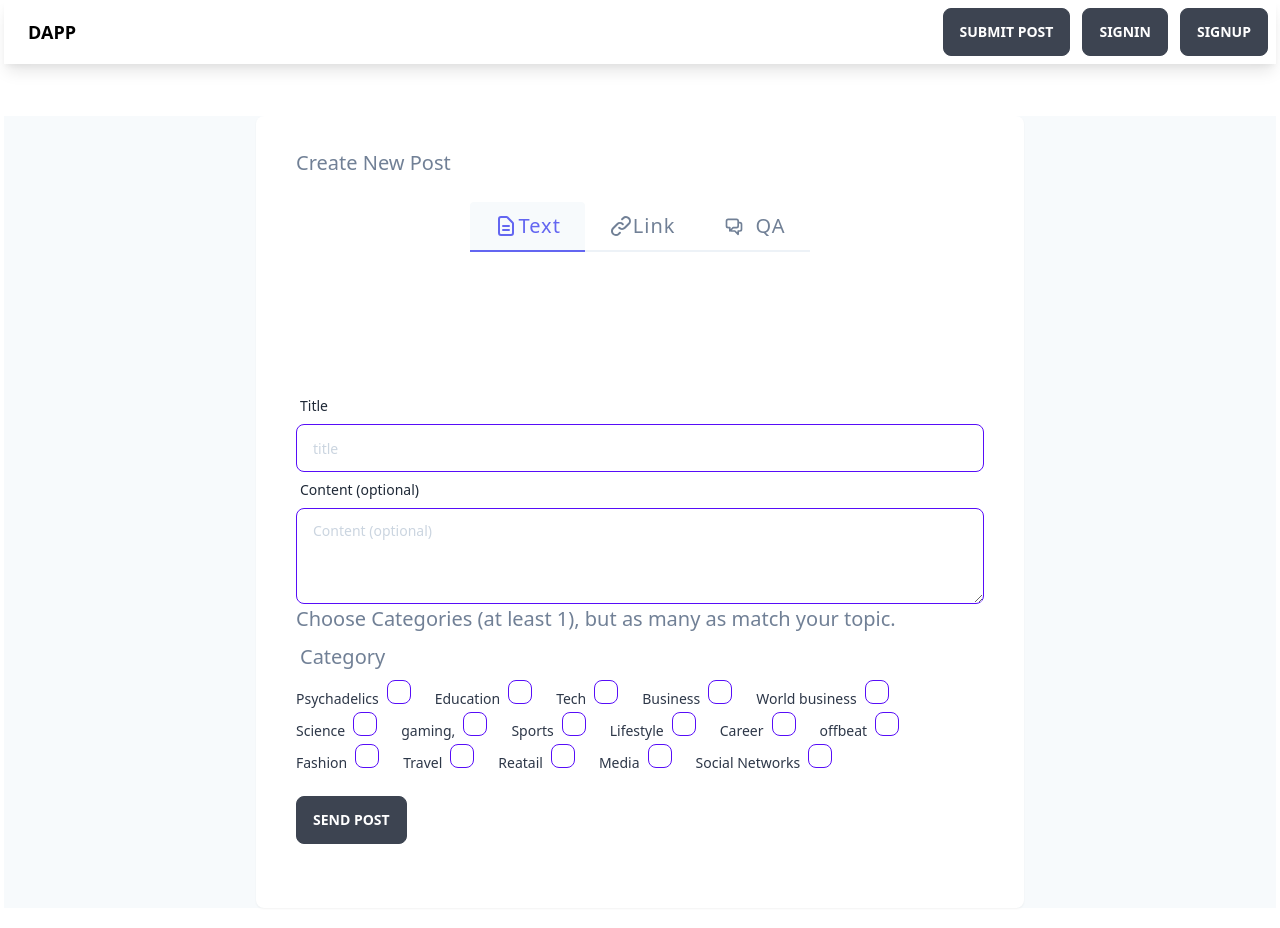
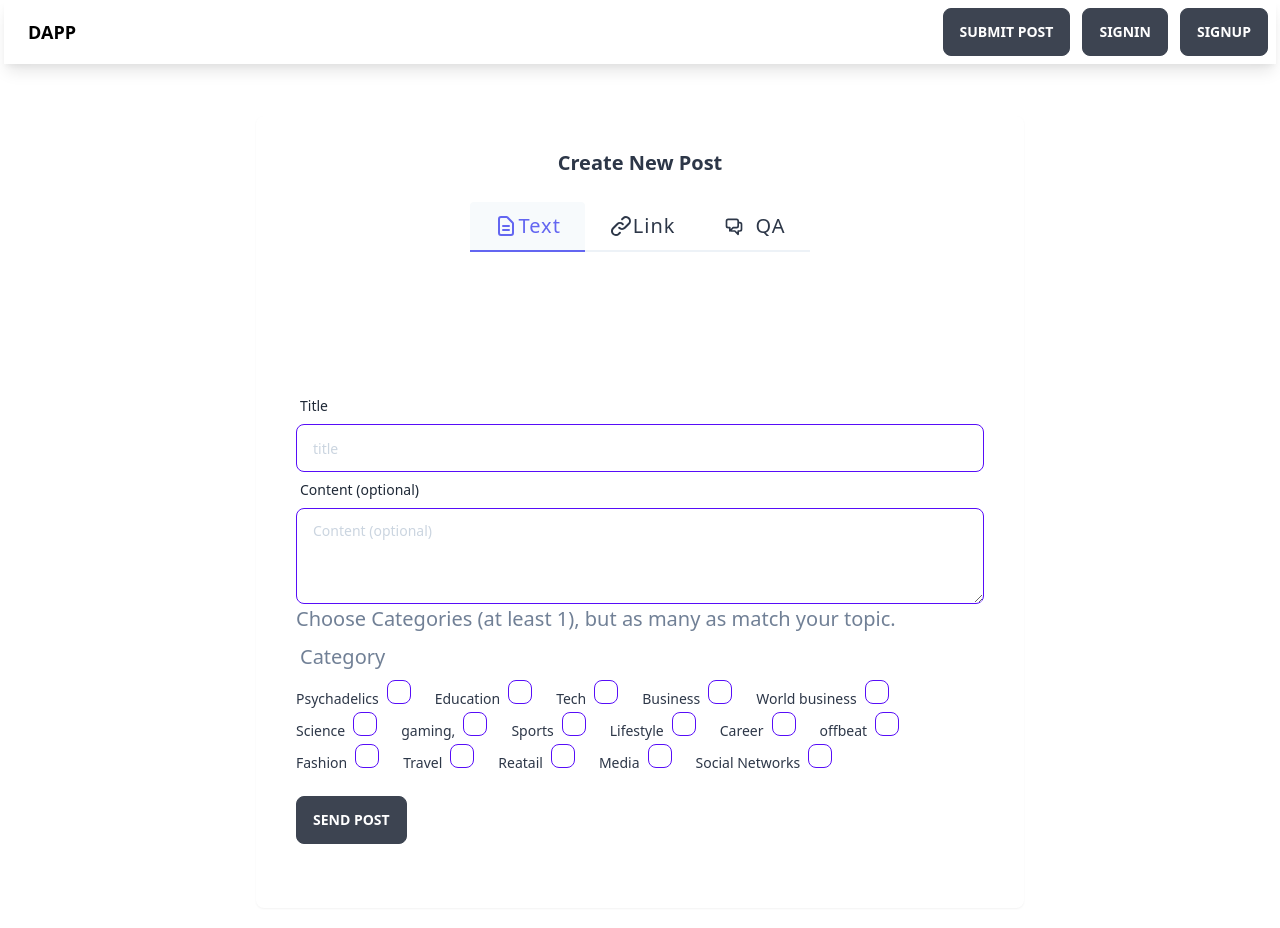
Before and after one commit to jay-bien/Social-Frontend, a Next.js app: page /submit in a window 1280 px wide. Built offline with nearby package versions, Linux system fonts and the light colour scheme; no server answers.

Commit message:
git push

```diff
--- a/src/pages/signin.jsx
+++ b/src/pages/signin.jsx
@@ -72,7 +72,7 @@ localStorage && localStorage.setItem('user', usr);
     <div className="App">
 
 
-      <main className="main">
+      <main className="">
 
 
 
@@ -86,7 +86,7 @@ localStorage && localStorage.setItem('user', usr);
           <div className="modal_backdrop">
 
 
-<div className="min-h-screen bg-gray-100 flex flex-col justify-center py-12 px-6 lg:px-8">
+<div className="min-h-screen  flex flex-col justify-center py-12 px-6 lg:px-8">
 
   <div className="sm:mx-auto sm:w-full sm:max-w-md">
     <h1 className="text-6xl font-bold mx-auto text-center">
--- a/src/pages/signup.jsx
+++ b/src/pages/signup.jsx
@@ -37,9 +37,7 @@ const Index = () => {
 const onSignup = async (e  ) => {
   e.preventDefault();
 
-  console.log({registerInfo });
   const response = await doRequest();
-  console.log({ response });
 
   if( response ){
 
@@ -47,15 +45,12 @@ const onSignup = async (e  ) => {
     const usr = JSON.stringify( response )
     localStorage && localStorage.setItem('user', usr )
 
-    console.log( response.headers );
-    console.log('where are cookies ')
+
     const cookies = cookieCutter.get('Set-Cookie');
-    console.log({ cookies });
     const cook1 = cookieJs.get('Set-Cookie');
     const cook2 = cookieJs.get('jwt');
     const cook3 = cookieJs.get('id');
 
-    console.log({ cook1}, {cook2}, {cook3});
 
 
 
@@ -113,7 +108,7 @@ const onSignup = async (e  ) => {
     <div className="App">
 
 
-      <main className="main">
+      <main className="">
 
 
 
@@ -123,7 +118,7 @@ const onSignup = async (e  ) => {
           <div className="modal_backdrop">
 
 
-<div className="min-h-screen bg-gray-100 flex flex-col justify-center py-12 px-6 lg:px-8">
+<div className="min-h-screen flex flex-col justify-center py-12 px-6 lg:px-8">
 
   <div className="sm:mx-auto sm:w-full sm:max-w-md">
   <h1 className="text-6xl font-bold mx-auto text-center">
--- a/src/pages/submit.jsx
+++ b/src/pages/submit.jsx
@@ -179,7 +179,7 @@ const Submit = ( props ) => {
   <div className="App">
 
 
-    <main className="main bg-gray-100">
+    <main className="main">
 
 
 
@@ -188,8 +188,8 @@ const Submit = ( props ) => {
 
           <div className="bg-white py-8 px-6 shadow-sm rounded-lg sm:px-10 mt-8 sm:mx-auto sm:w-full sm:max-w-3xl">
 
-          <section className="text-gray-600 body-font">
-              <h3> Create New Post  </h3>
+          <section className="text-gray-800 body-font">
+              <h3 className="font-bold text-center"> Create New Post  </h3>
 
 
 
```
